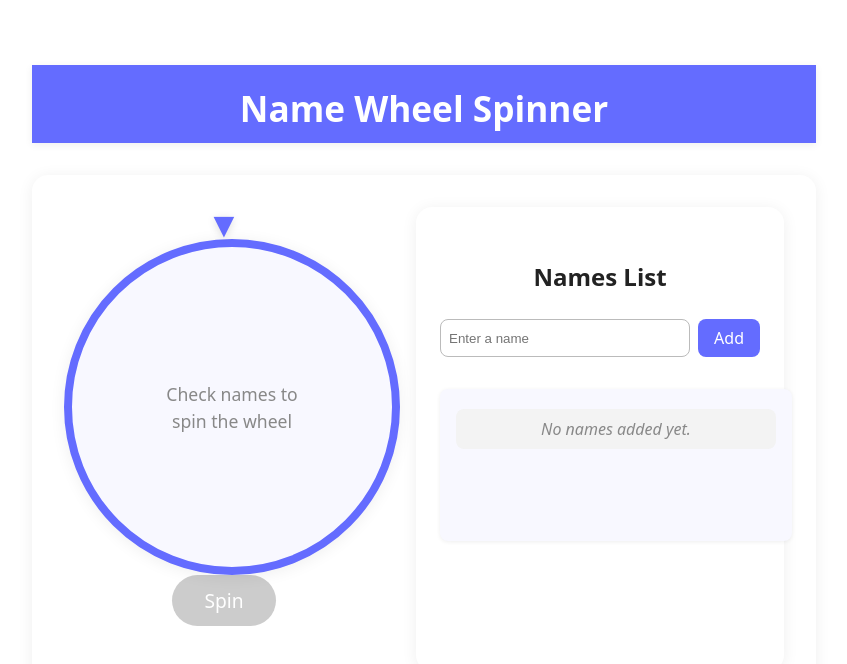
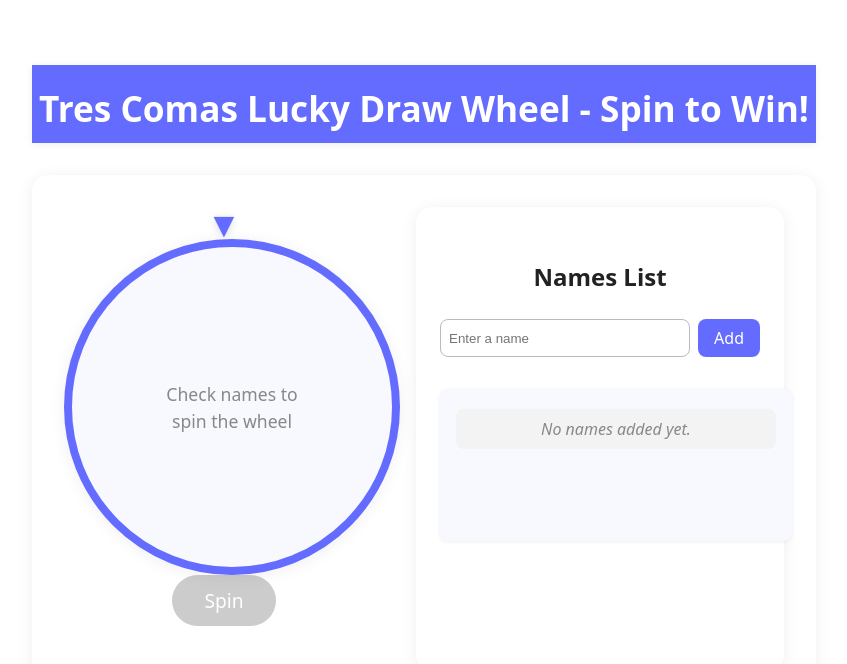
Before and after one commit to davidnoordalitmos/tres-comas-wheel, a React (Vite) app: page / in a window 1280 px wide. Shown: the top 664 px of the page, without its empty margins (216-1063 px from the left). Built offline with nearby package versions, Linux system fonts and the light colour scheme.

Commit message:
refactor: centralize app title in APP_TITLE and use for both header and document.title

```diff
--- a/src/App.tsx
+++ b/src/App.tsx
@@ -1,6 +1,6 @@
 import { useState, useRef, useEffect } from "react";
 import "./App.css";
-import Header from "./Header";
+import Header, { APP_TITLE } from "./Header";
 
 function App() {
   const [name, setName] = useState("");
@@ -12,6 +12,11 @@
   const [checked, setChecked] = useState<boolean[]>([]);
   const [showModal, setShowModal] = useState(false);
   const wheelRef = useRef<HTMLDivElement>(null);
+
+  // Set document title from centralized APP_TITLE
+  useEffect(() => {
+    document.title = APP_TITLE;
+  }, []);
 
   const addName = () => {
     if (name.trim() && !names.includes(name.trim())) {
--- a/src/Header.tsx
+++ b/src/Header.tsx
@@ -1,4 +1,7 @@
 import React from "react";
+
+// Centralized app title for use in both header and document title
+export const APP_TITLE = "Tres Comas Lucky Draw Wheel - Spin to Win!";
 
 const Header: React.FC = () => (
   <header style={{
@@ -10,7 +13,7 @@
     marginBottom: "1.5rem",
     boxShadow: "0 2px 8px #0001"
   }}>
-    <h1 style={{ margin: 0, fontSize: "2.2rem", fontWeight: 700 }}>Name Wheel Spinner</h1>
+    <h1 style={{ margin: 0, fontSize: "2.2rem", fontWeight: 700 }}>{APP_TITLE}</h1>
   </header>
 );
 
```
